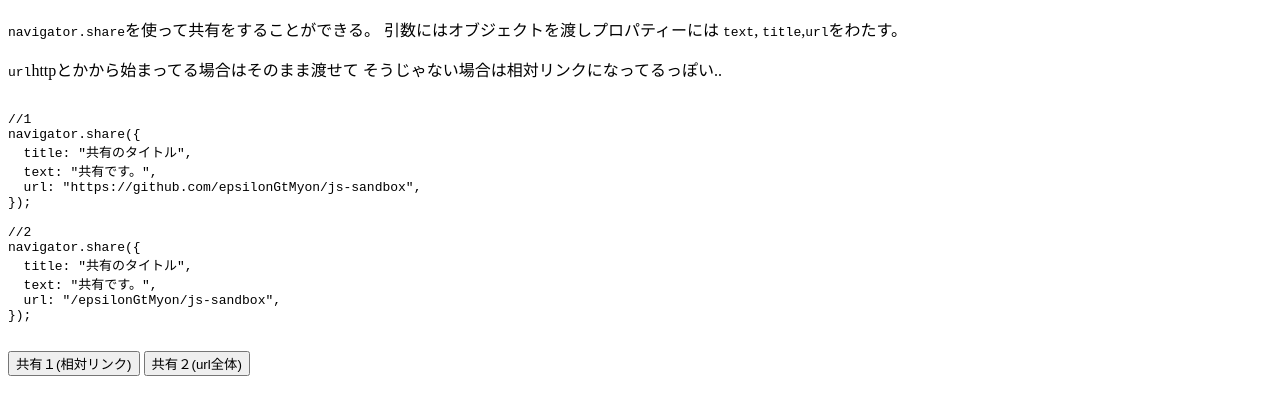
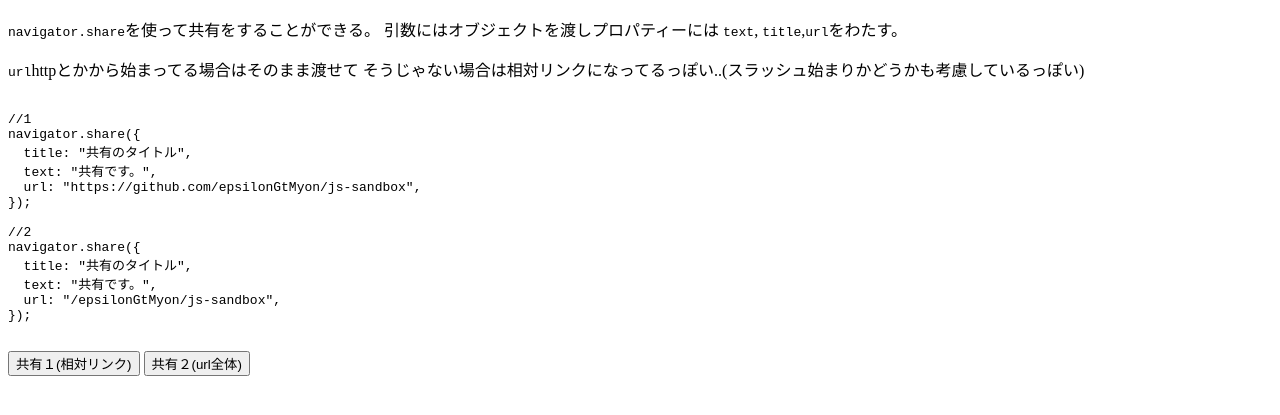
Before and after one commit to epsilonGtMyon/js-sandbox, a plain HTML site: page navigator-share-sandbox/sandbox01/index.html in a window 1280 px wide. Shown: the part 153-568 px from the top of the page. Drawn offline with Linux system fonts and the light colour scheme.

Commit message:
メモ追記

```diff
--- a/navigator-share-sandbox/sandbox01/index.html
+++ b/navigator-share-sandbox/sandbox01/index.html
@@ -20,7 +20,7 @@
 
       <p>
         <code>url</code>httpとかから始まってる場合はそのまま渡せて
-        そうじゃない場合は相対リンクになってるっぽい..
+        そうじゃない場合は相対リンクになってるっぽい..(スラッシュ始まりかどうかも考慮しているっぽい)
       </p>
       <pre><code>
 //1
```
